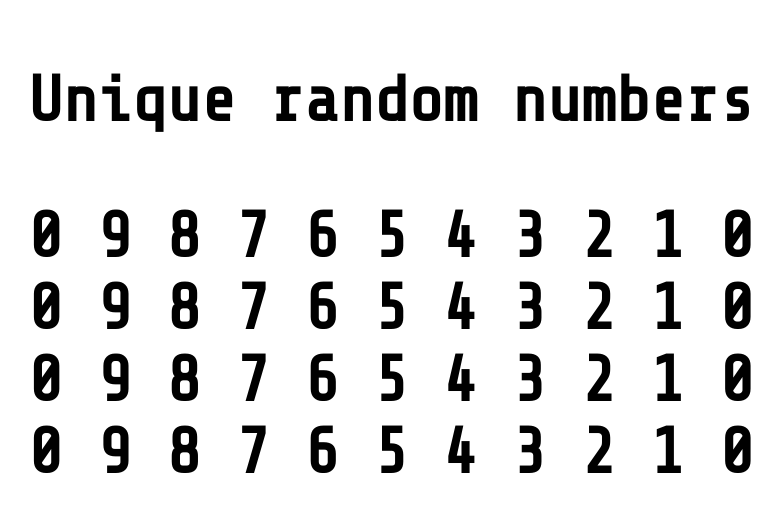
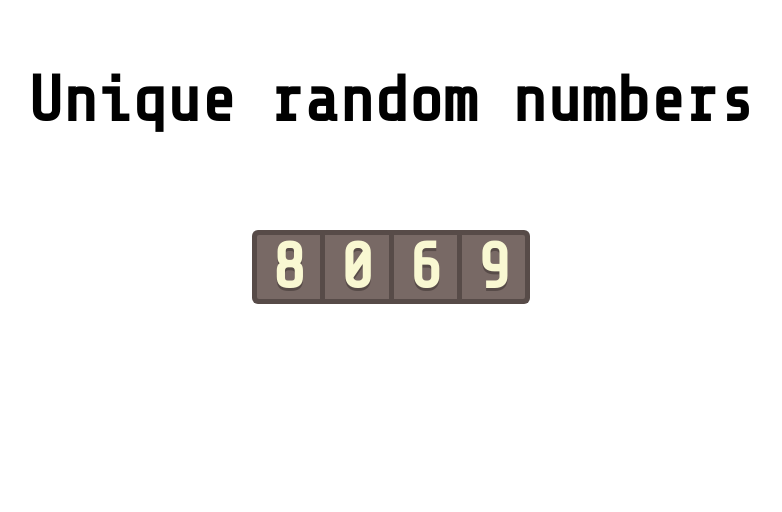
Before and after one commit to ajinkyac/random-number-ticker, an Angular app: page / in a window 1280 px wide. Shown: the top 512 px of the page, without its empty margins (249-1031 px from the left). Built offline with nearby package versions, Linux system fonts and the light colour scheme.

Commit message:
Ticker's SASS update.

```diff
--- a/src/app/ticker/ticker.component.scss
+++ b/src/app/ticker/ticker.component.scss
@@ -1,6 +1,12 @@
+/*
+Original odometer by Lenny Sirivong:
+https://codepen.io/lsirivong/pen/tgfjo
+*/
+
 // For a large application, these imports should be at a common app level sass file.
 @import url('https://fonts.googleapis.com/css?family=Share+Tech+Mono');
 @import './../styles/variables';
+@import './../styles/placeholders';
 @import './../styles/mixins';
 
 * {
@@ -10,7 +16,27 @@
 
 .ticker-body {
     .ticker-screen {
+        @include ticker-base(2px);
+        @include text-shadow(0 3px $black);
+        @extend %ticker-screen-base;
+
+        background: $dark-grey;
+        color: $white;
+        margin: .55em .55em .65em;
+        position: relative;
+        z-index: 1;
+
         .digit-container {
+            @extend %digit-container-base;
+            border-right: 5px solid $black;
+
+            .digit {
+                @extend %digit-base;
+            }
+
+            &:last-child {
+                border-right: none;
+            }
         }
     }
 }
```
